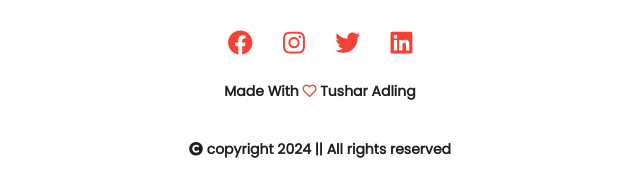
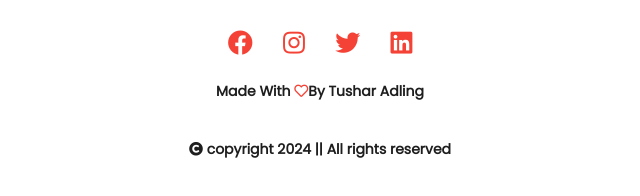
Before and after one commit to tushar242001/Process_Scheduling_Algorithm_Visualiser, a plain HTML site: page CPU_Scheduling_Visualizer/docs.html in a window 1280 px wide. Shown: the part 8382-8578 px from the top of the page, 320-960 px from the left. Drawn offline with nearby package versions, Linux system fonts and the light colour scheme.

Commit message:
Initial Update

```diff
--- a/CPU_Scheduling_Visualizer/docs.html
+++ b/CPU_Scheduling_Visualizer/docs.html
@@ -288,7 +288,7 @@
             <a href="https://www.linkedin.com/in/adling-tushar-24ba80206/"><i class="fab fa-linkedin"></i></a>
         </div>
 
-        <p>Made With <i class="far fa-heart"></i> Tushar Adling</p>
+        <p>Made With <i class="far fa-heart"></i>By Tushar Adling</p>
         <p> <i class="fa fa-copyright"></i> copyright 2024 || All rights reserved</p>
     </section>
 
```
Also changed, not shown: CPU_Scheduling_Visualizer/about.html (+1 -1 lines), CPU_Scheduling_Visualizer/index.html (+1 -1 lines).
